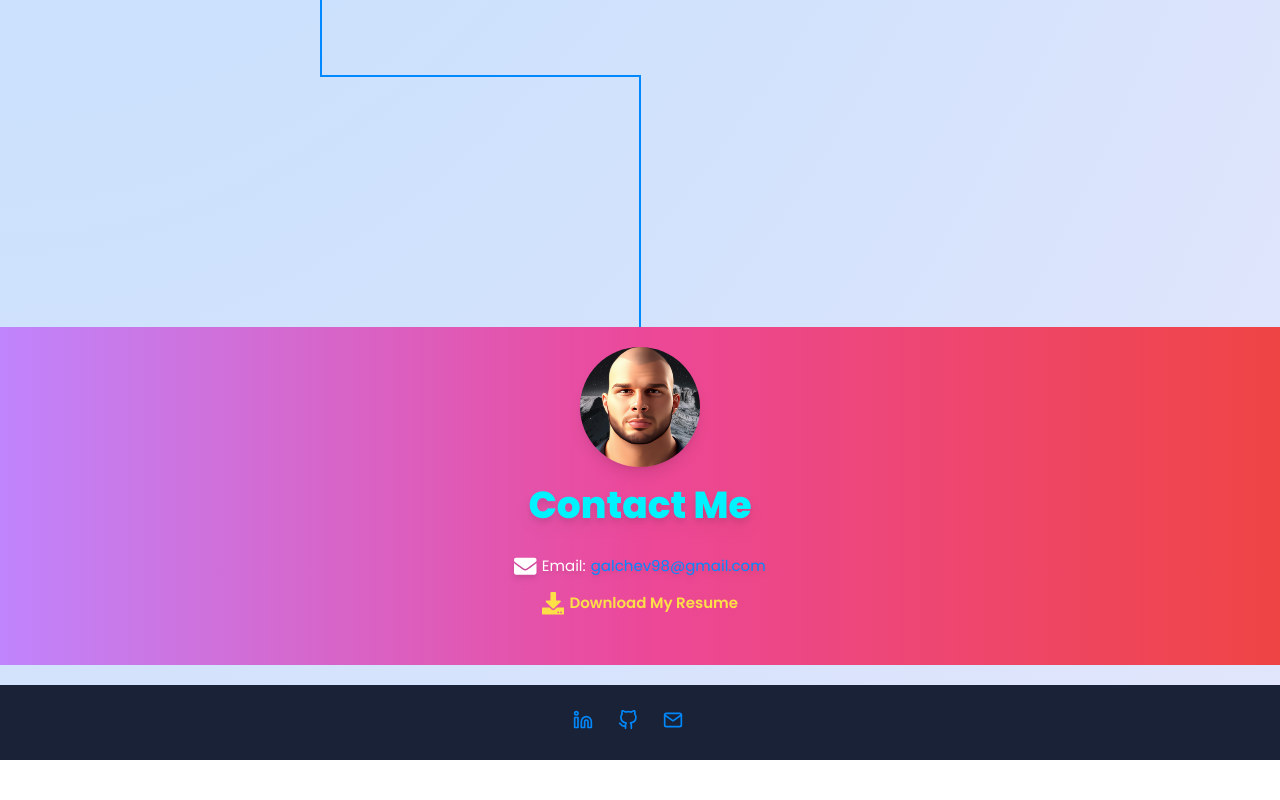
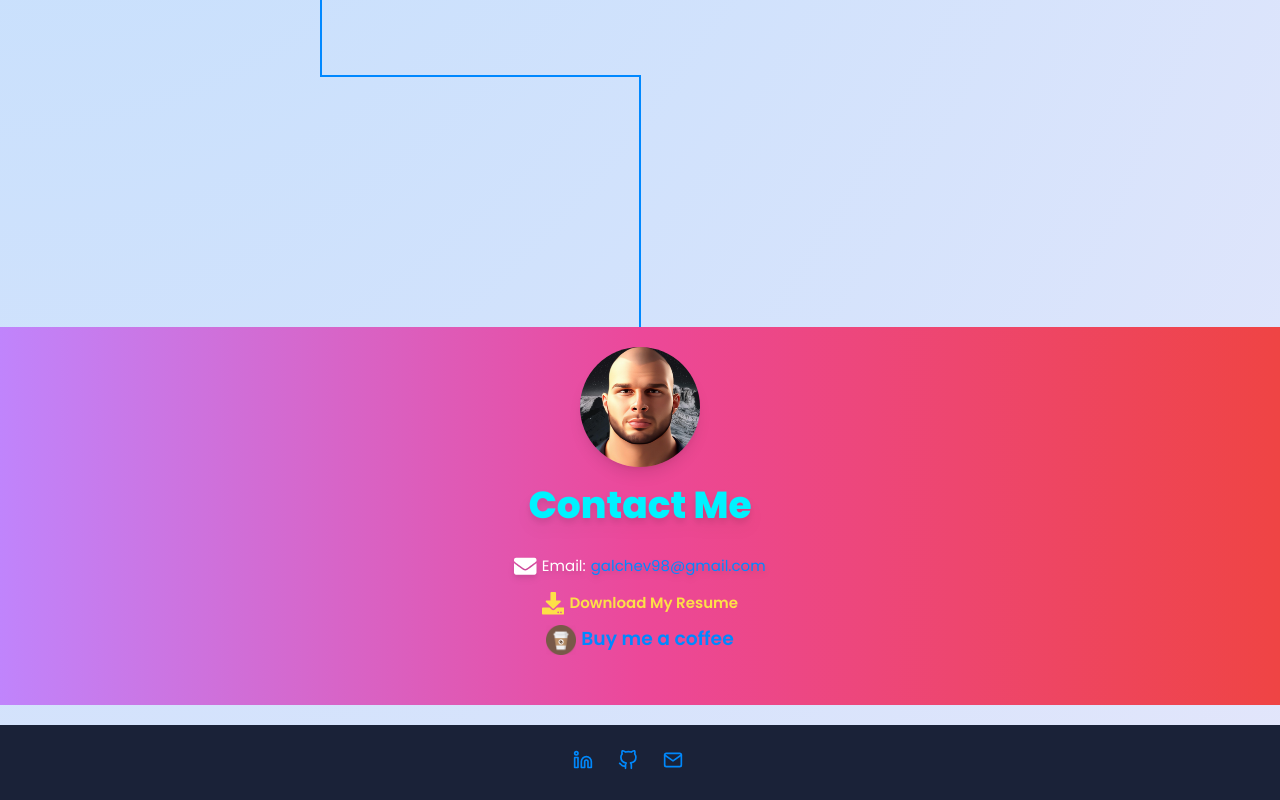
Before and after one commit to stoyangalchev/my-portfolio-app, a React (Vite) app: page / in a window 1280 px wide. Shown: the part 6764-7564 px from the top of the page. Before the commit the page ends 7524 px from the top, so only its background shows below. Built offline with nearby package versions, Linux system fonts and the light colour scheme.

Commit message:
Add functionality  to buy me coffe

```diff
--- a/src/components/Contact.tsx
+++ b/src/components/Contact.tsx
@@ -1,5 +1,6 @@
 import React from "react";
 import { FaEnvelope, FaDownload } from "react-icons/fa";
+import coffeIcon from "./../../src/assets/img/coffeIcon.png";
 import { useLanguage } from "./../context/language-context";
 import { contactData } from "./../assets/lib/data";
 
@@ -43,6 +44,21 @@ const Contact: React.FC = () => {
                 ? contactData.downloadResume
                 : contactData.downloadResume_EN}
             </a>
+            <a
+              href="https://www.buymeacoffee.com/stoyan"
+              target="_blank"
+              rel="noopener noreferrer"
+              className="mt-4 flex items-center justify-center transition duration-300 ease-in-out transform hover:scale-110"
+            >
+              <img
+                src={coffeIcon}
+                alt="Buy me a coffee"
+                className="w-12 h-12 mr-2"
+              />
+              <span className="text-3xl text-yellow-600 hover:text-yellow-500 hover:underline">
+                {language === "BG" ? "Купи ми кафе" : "Buy me a coffee"}
+              </span>
+            </a>
           </div>
         </div>
       </section>
```
Also changed, not shown: src/assets/img/coffeIcon.png (added).
